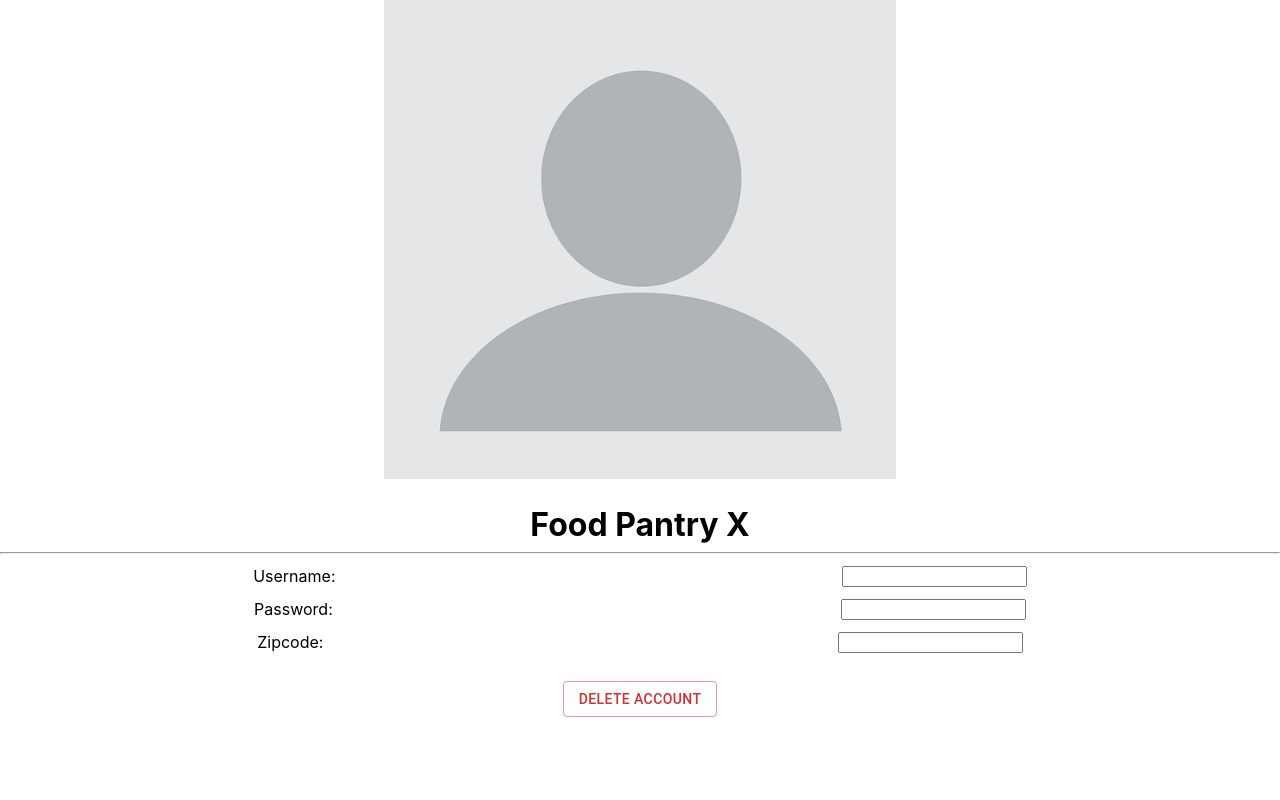
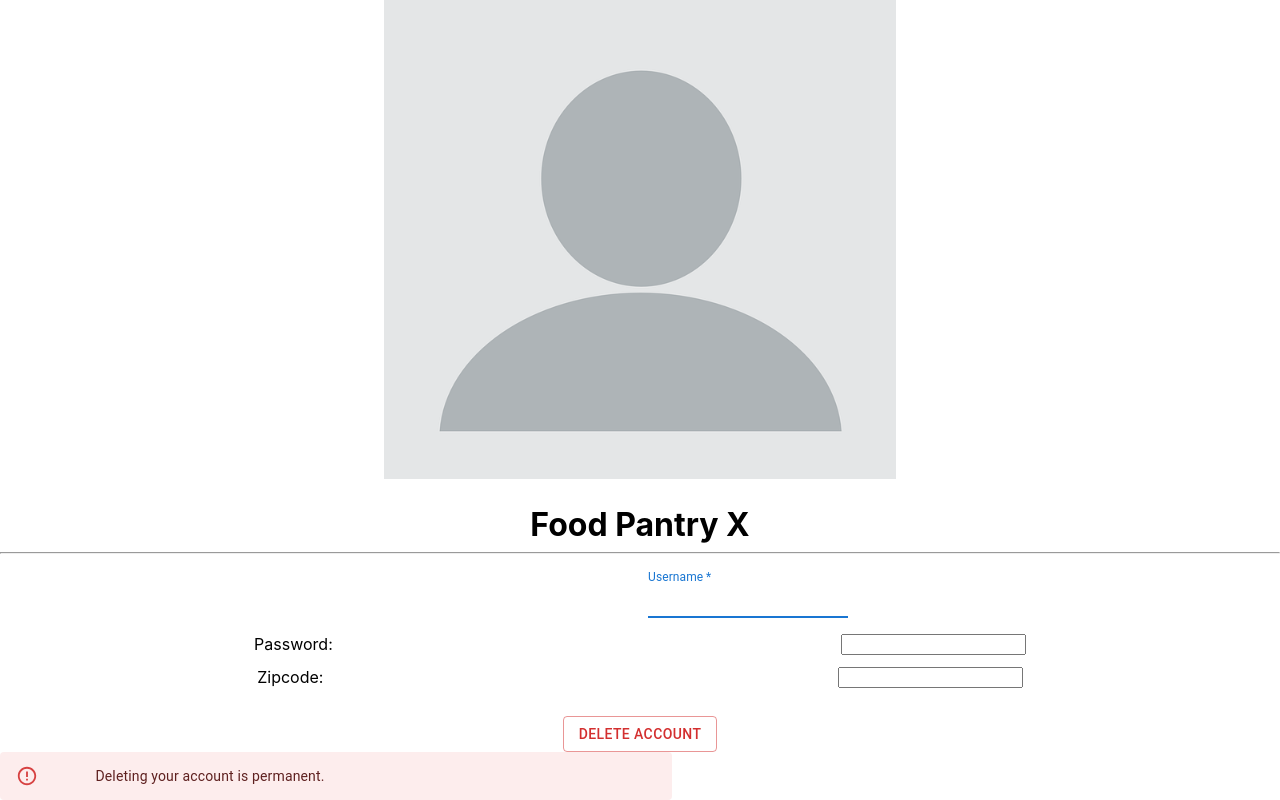
Before and after one commit to Pantry-Access-AFG/react-app, a React (Create React App) app: page /profile in a window 1280 px wide. Shown: the part 242-1042 px from the top of the page. Before the commit the page ends 959 px from the top, so only its background shows below. Built offline with nearby package versions, Linux system fonts and the light colour scheme.

Commit message:
time to merge!

```diff
--- a/src/FoodPantryProfile.js
+++ b/src/FoodPantryProfile.js
@@ -4,6 +4,9 @@ import Button from "@mui/material/Button";
 import { Box } from "@mui/system";
 import "./FoodPantryProfile.css";
 import { useState } from "react";
+import { Grid } from "@mui/material";
+import TextField from "@mui/material/TextField";
+import Alert from "@mui/material/Alert";
 
 /**
  * Page for Food Pantry Profiles
@@ -67,6 +70,13 @@ export default function FoodPantryProfile() {
         <Button variant="outlined" color="error" onClick={deleteAccount}>
           Delete Account
         </Button>
+
+        <Alert
+          sx={{ width: "50%",'& .MuiAlert-message':{textAlign:"center", width:"inherit"}}}
+          severity="error"
+        >
+          Deleting your account is permanent.
+        </Alert>
       </Box>
     </>
   );
@@ -116,12 +126,27 @@ function UserInfo({
 
   return (
     <div>
-      <div className="row">
-        <p className="row">Username:</p>
-        <form className="row" onSubmit={usernameSubmit}>
-          <input type="text" onChange={usernameChange} />
-        </form>
-      </div>
+      <Grid container spacing={2}>
+        <Grid item xs={4} />
+        <Grid item xs={2}></Grid>
+        <Grid item xs={2}>
+          <TextField
+            autoFocus
+            required
+            margin="dense"
+            id="username"
+            label="Username"
+            type="text"
+            fullWidth
+            variant="standard"
+            onChange={usernameChange}
+            onSubmit={usernameSubmit}
+          />
+        </Grid>
+        <Grid item xs={4} />
+      </Grid>
+
+      <div className="row"></div>
       <div className="row">
         <p className="row">Password:</p>
         <form className="row" onSubmit={passwordSubmit}>
```
Also changed, not shown: src/components/NavBar.js (+36 -9 lines).
